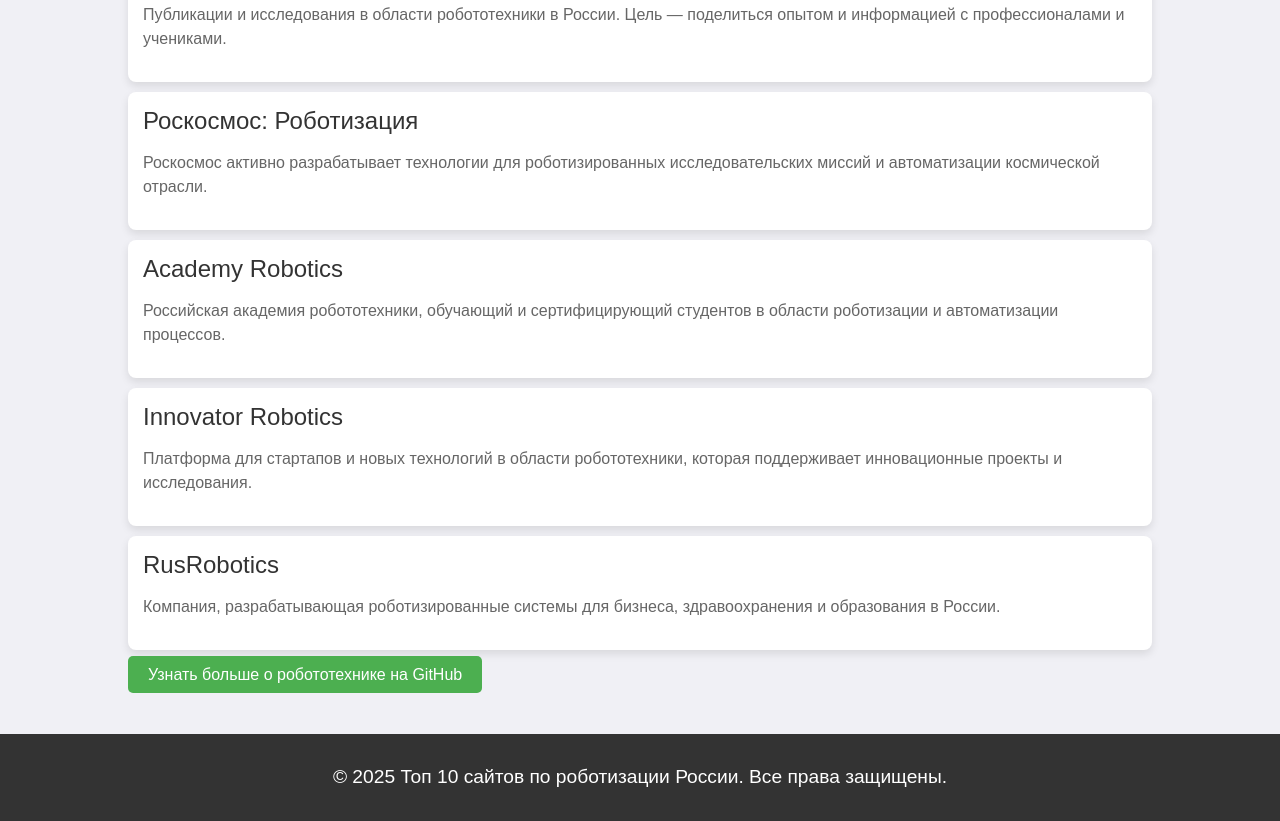
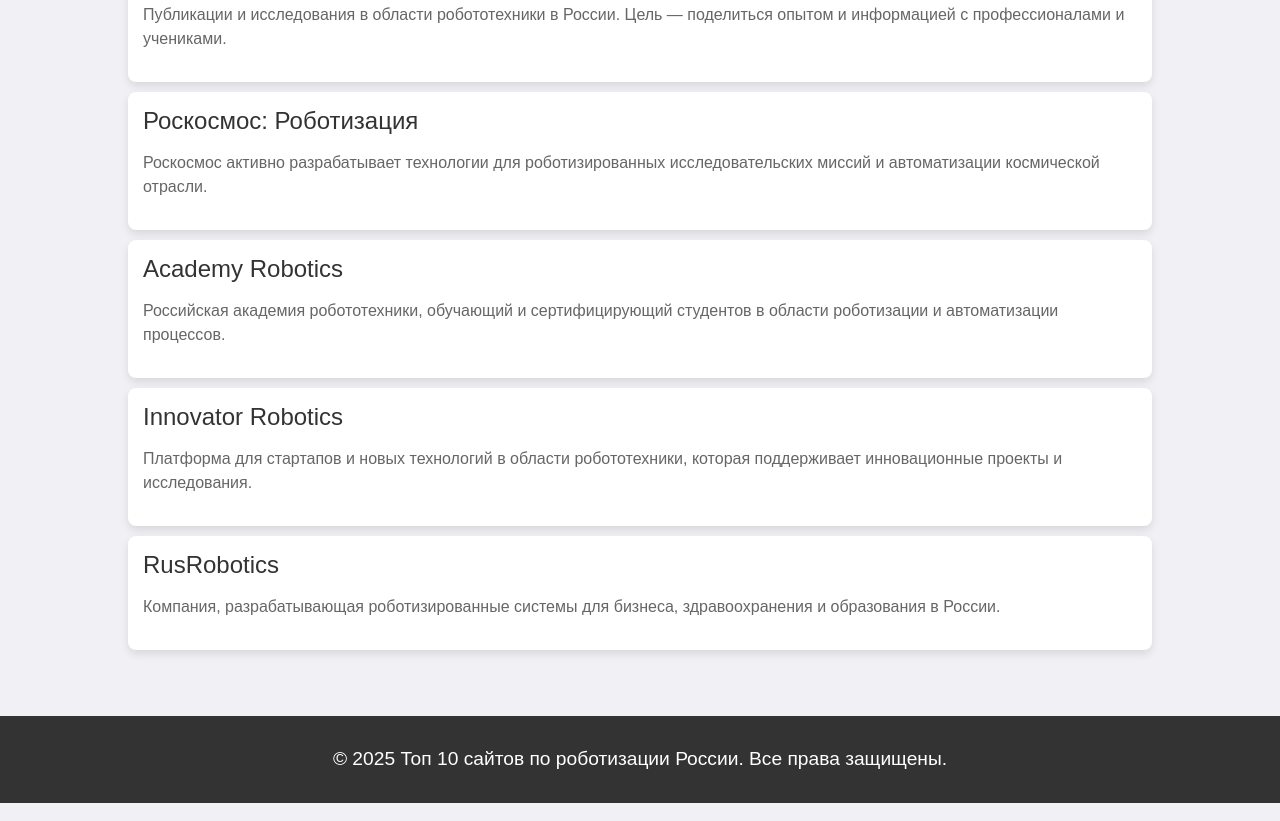
Before and after one commit to smoki-mo11/Topsait, a plain HTML site: page index.html in a window 1280 px wide. Shown: the part 1092-1913 px from the top of the page. Drawn offline with Linux system fonts and the light colour scheme.

Commit message:
Update index.html
4

```diff
--- a/index.html
+++ b/index.html
@@ -148,7 +148,6 @@
             </li>
         </ul>
 
-        <a href="https://github.com" class="cta-button" target="_blank">Узнать больше о робототехнике на GitHub</a>
     </div>
 
     <!-- Подвал -->
```
